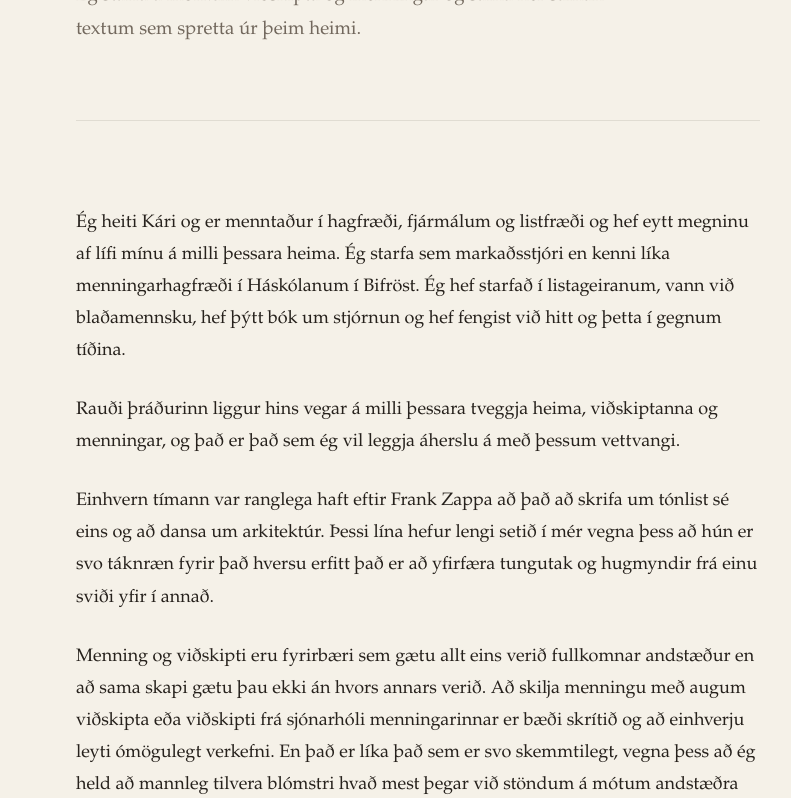
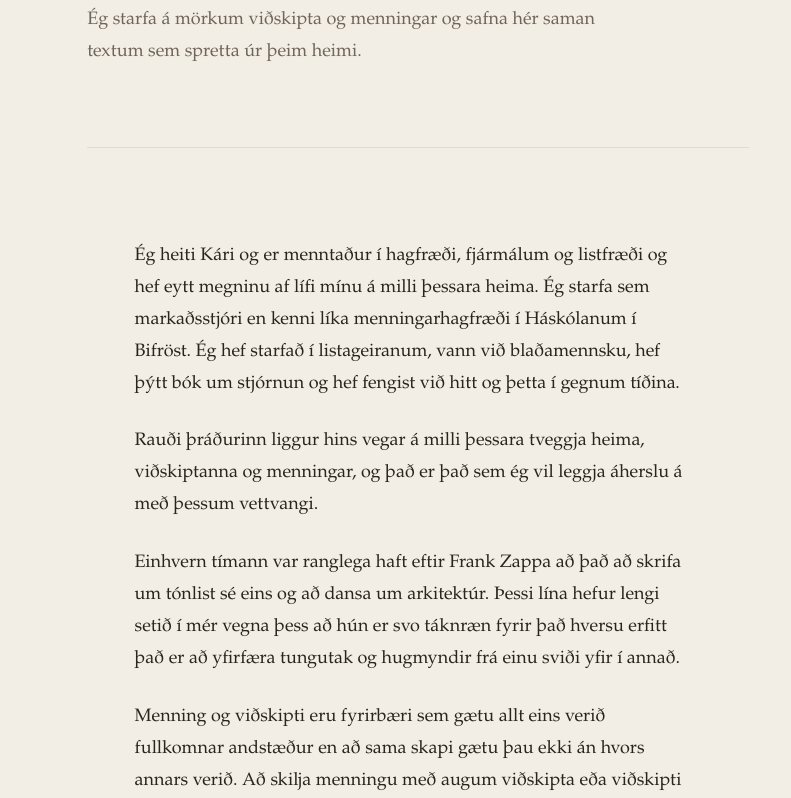
Before and after one commit to karifinns/karifinns.github.io, an Astro site: page /about in a window 1280 px wide. Shown: the part 324-1122 px from the top of the page, without its empty margins (222-1013 px from the left). Built offline with nearby package versions, Linux system fonts and the light colour scheme; Astro itself is replaced by a stand-in of ours.

Commit message:
Refine editorial design and content

```diff
--- a/src/components/GlobalStyles.astro
+++ b/src/components/GlobalStyles.astro
@@ -1,15 +1,15 @@
 <style is:global>
   :root {
-    --bg: #f5f1e8;
+    --bg: #f3eee5;
     --surface: #ece6da;
-    --text: #26211c;
-    --muted: #72685d;
-    --soft: #8d8275;
-    --line: rgba(38, 33, 28, 0.1);
-    --line-strong: rgba(38, 33, 28, 0.16);
-    --code-bg: rgba(38, 33, 28, 0.04);
-    --max-width: 38rem;
-    --wide-width: 43rem;
+    --text: #2a241f;
+    --muted: #6f655a;
+    --soft: #93887b;
+    --line: rgba(42, 36, 31, 0.095);
+    --line-strong: rgba(42, 36, 31, 0.155);
+    --code-bg: rgba(42, 36, 31, 0.035);
+    --max-width: 36.75rem;
+    --wide-width: 41.5rem;
     --body-font: "Source Serif 4", "Iowan Old Style", "Palatino Linotype", "URW Palladio L",
       Georgia, serif;
     --display-font: "Baskerville", "Libre Baskerville", "Iowan Old Style", "Times New Roman",
@@ -55,7 +55,7 @@
 
   .page-shell {
     min-height: 100vh;
-    padding: 2.4rem 1.35rem 5.5rem;
+    padding: 2.7rem 1.35rem 6.2rem;
   }
 
   .page-header,
@@ -65,16 +65,16 @@
   }
 
   .page-header {
-    margin-bottom: 4rem;
+    margin-bottom: 4.5rem;
   }
 
   .site-nav {
     display: flex;
     flex-wrap: wrap;
-    gap: 0.7rem 1rem;
+    gap: 0.62rem 0.95rem;
     font-family: var(--ui-font);
-    font-size: 0.74rem;
-    letter-spacing: 0.08em;
+    font-size: 0.71rem;
+    letter-spacing: 0.095em;
     text-transform: uppercase;
   }
 
@@ -106,16 +106,16 @@
   }
 
   h1 {
-    font-size: clamp(2.7rem, 8vw, 4.9rem);
+    font-size: clamp(3rem, 9vw, 5.45rem);
   }
 
   h2 {
-    font-size: clamp(1.55rem, 4vw, 2.15rem);
-    margin-top: 4.4rem;
+    font-size: clamp(1.58rem, 4vw, 2.05rem);
+    margin-top: 4.7rem;
   }
 
   h3 {
-    font-size: 1.26rem;
+    font-size: 1.22rem;
     margin-top: 2rem;
   }
 
@@ -124,7 +124,7 @@
   ol,
   pre,
   blockquote {
-    margin: 0 0 1.5rem;
+    margin: 0 0 1.58rem;
   }
 
   ul,
@@ -182,8 +182,8 @@
   }
 
   .intro {
-    margin-bottom: 4.8rem;
-    padding-bottom: 2.6rem;
+    margin-bottom: 5.1rem;
+    padding-bottom: 2.8rem;
     border-bottom: 1px solid var(--line);
   }
 
@@ -199,8 +199,8 @@
 
   .lede {
     color: var(--muted);
-    font-size: 1.04rem;
-    max-width: 31rem;
+    font-size: 1rem;
+    max-width: 29rem;
   }
 
   .section-links,
@@ -232,7 +232,7 @@
 
   .writing-list li {
     border-top: 1px solid var(--line);
-    padding: 1.2rem 0 1.3rem;
+    padding: 1.3rem 0 1.45rem;
   }
 
   .writing-list li:last-child {
@@ -249,7 +249,7 @@
 
   .writing-title h2,
   .writing-title h3 {
-    font-size: 1.22rem;
+    font-size: 1.28rem;
     margin: 0;
     line-height: 1.18;
   }
@@ -257,11 +257,11 @@
   .writing-list time {
     flex: 0 0 auto;
     font-family: var(--ui-font);
-    font-size: 0.72rem;
-    letter-spacing: 0.08em;
+    font-size: 0.66rem;
+    letter-spacing: 0.1em;
     text-transform: uppercase;
     color: var(--soft);
-    padding-top: 0.18rem;
+    padding-top: 0.24rem;
   }
 
   .writing-list p {
@@ -285,46 +285,47 @@
   }
 
   .writing-list-home li {
-    padding: 1.45rem 0 1.5rem;
+    padding: 1.6rem 0 1.7rem;
   }
 
   .writing-list-home .writing-title h3 {
-    font-size: 1.34rem;
+    font-size: 1.48rem;
   }
 
   .site-title {
-    margin-bottom: 1.1rem;
+    margin-bottom: 1.35rem;
     max-width: 16rem;
   }
 
   .site-tagline {
-    font-family: var(--display-font);
-    font-size: 0.98rem;
+    font-family: var(--body-font);
+    font-size: 0.84rem;
     font-style: italic;
     color: var(--soft);
     margin-bottom: 0;
     max-width: 19rem;
+    letter-spacing: 0.01em;
   }
 
   .intro-home {
-    margin-bottom: 6rem;
-    padding-bottom: 3.2rem;
+    margin-bottom: 7.1rem;
+    padding-bottom: 3.8rem;
   }
 
   .home-writing {
-    margin-bottom: 5.5rem;
+    margin-bottom: 6.4rem;
   }
 
   .home-writing h2 {
     margin-top: 0;
-    margin-bottom: 1.4rem;
+    margin-bottom: 1.75rem;
   }
 
   .home-navline {
     width: min(100%, var(--max-width));
     margin-left: auto;
     margin-right: auto;
-    padding-top: 1.1rem;
+    padding-top: 1.35rem;
     border-top: 1px solid var(--line);
   }
 
@@ -335,8 +336,8 @@
 
   .home-navline .section-links a {
     font-family: var(--ui-font);
-    font-size: 0.82rem;
-    letter-spacing: 0.03em;
+    font-size: 0.78rem;
+    letter-spacing: 0.04em;
     color: var(--soft);
   }
 
@@ -346,31 +347,31 @@
   }
 
   .prose-header {
-    margin-bottom: 3rem;
-    padding-bottom: 1.9rem;
+    margin-bottom: 3.3rem;
+    padding-bottom: 2.2rem;
     border-bottom: 1px solid var(--line);
   }
 
   .prose-header h1 {
-    font-size: clamp(2.45rem, 7vw, 4rem);
-    margin-bottom: 0.9rem;
-    max-width: 34rem;
+    font-size: clamp(2.75rem, 7vw, 4.25rem);
+    margin-bottom: 1rem;
+    max-width: 31rem;
   }
 
   .prose-meta {
     display: flex;
     flex-wrap: wrap;
-    gap: 0.45rem 0.9rem;
+    gap: 0.45rem 0.8rem;
     font-family: var(--ui-font);
-    font-size: 0.7rem;
-    letter-spacing: 0.09em;
+    font-size: 0.64rem;
+    letter-spacing: 0.12em;
     text-transform: uppercase;
     color: var(--soft);
   }
 
   .prose {
-    font-size: clamp(1.08rem, 1rem + 0.2vw, 1.18rem);
-    line-height: 1.92;
+    font-size: clamp(1.08rem, 1rem + 0.18vw, 1.15rem);
+    line-height: 1.95;
     position: relative;
   }
 
@@ -379,26 +380,30 @@
   .prose ol,
   .prose blockquote,
   .prose pre {
-    max-width: 34rem;
+    max-width: 31.5rem;
+  }
+
+  .prose p {
+    margin-bottom: 1.72rem;
   }
 
   .prose > p:first-of-type {
-    font-size: 1.13em;
+    font-size: 1.08em;
     color: color-mix(in srgb, var(--text) 88%, var(--muted));
   }
 
   .prose h2,
   .prose h3 {
-    margin-top: 3.2rem;
-    margin-bottom: 1rem;
+    margin-top: 3.55rem;
+    margin-bottom: 1.1rem;
   }
 
   .prose h2 {
-    font-size: clamp(1.55rem, 3vw, 1.9rem);
+    font-size: clamp(1.48rem, 3vw, 1.82rem);
   }
 
   .prose h3 {
-    font-size: 1.3rem;
+    font-size: 1.22rem;
   }
 
   .prose a {
@@ -423,10 +428,10 @@
   }
 
   .prose .footnotes {
-    margin-top: 4rem;
-    padding-top: 1.6rem;
+    margin-top: 4.4rem;
+    padding-top: 1.8rem;
     border-top: 1px solid var(--line);
-    font-size: 0.94rem;
+    font-size: 0.88rem;
     color: var(--muted);
   }
 
@@ -474,8 +479,8 @@
       left: 0;
       width: 100%;
       font-family: var(--ui-font);
-      font-size: 0.8rem;
-      line-height: 1.55;
+      font-size: 0.76rem;
+      line-height: 1.58;
       color: var(--muted);
       padding-top: 0.1rem;
       border-top: 1px solid var(--line);
@@ -496,10 +501,51 @@
 
     .sidenote-number {
       display: inline-block;
-      min-width: 1.25rem;
-      margin-right: 0.35rem;
+      min-width: 1.1rem;
+      margin-right: 0.28rem;
       color: var(--soft);
     }
+  }
+
+  .project-list,
+  .about-copy {
+    width: min(100%, 31.5rem);
+    margin-left: auto;
+    margin-right: auto;
+  }
+
+  .project-entry {
+    padding: 1.35rem 0 1.45rem;
+    border-top: 1px solid var(--line);
+  }
+
+  .project-entry:last-child {
+    border-bottom: 1px solid var(--line);
+  }
+
+  .project-entry h2 {
+    margin: 0 0 0.45rem;
+    font-size: 1.28rem;
+  }
+
+  .project-entry h2 a {
+    text-decoration: none;
+  }
+
+  .project-entry h2 a:hover,
+  .project-entry h2 a:focus-visible {
+    color: var(--muted);
+  }
+
+  .project-entry p {
+    margin: 0;
+    max-width: 29rem;
+    color: var(--muted);
+  }
+
+  .about-copy p {
+    margin-bottom: 1.42rem;
+    max-width: 31rem;
   }
 
   .simple-list {
@@ -551,5 +597,10 @@
     .writing-list-home li {
       padding: 1.05rem 0 1.15rem;
     }
+
+    .project-list,
+    .about-copy {
+      width: 100%;
+    }
   }
 </style>
--- a/src/pages/about.astro
+++ b/src/pages/about.astro
@@ -15,6 +15,7 @@
     </p>
   </section>
 
+  <div class="about-copy">
     <p>
       Ég heiti Kári og er menntaður í hagfræði, fjármálum og listfræði og hef eytt megninu af lífi
       mínu á milli þessara heima. Ég starfa sem markaðsstjóri en kenni líka menningarhagfræði í
@@ -23,14 +24,14 @@
     </p>
 
     <p>
-    Rauði þráðurinn liggur hins vegar á milli þessara tveggja heima, viðskiptanna og menningar, og
-    það er það sem ég vil leggja áherslu á með þessum vettvangi.
+      Rauði þráðurinn liggur hins vegar á milli þessara tveggja heima, viðskiptanna og menningar,
+      og það er það sem ég vil leggja áherslu á með þessum vettvangi.
     </p>
 
     <p>
       Einhvern tímann var ranglega haft eftir Frank Zappa að það að skrifa um tónlist sé eins og að
-    dansa um arkitektúr. Þessi lína hefur lengi setið í mér vegna þess að hún er svo táknræn fyrir
-    það hversu erfitt það er að yfirfæra tungutak og hugmyndir frá einu sviði yfir í annað.
+      dansa um arkitektúr. Þessi lína hefur lengi setið í mér vegna þess að hún er svo táknræn
+      fyrir það hversu erfitt það er að yfirfæra tungutak og hugmyndir frá einu sviði yfir í annað.
     </p>
 
     <p>
@@ -40,4 +41,5 @@
       verkefni. En það er líka það sem er svo skemmtilegt, vegna þess að ég held að mannleg tilvera
       blómstri hvað mest þegar við stöndum á mótum andstæðra afla.
     </p>
+  </div>
 </MainLayout>
```
Also changed, not shown: src/content/writing/thekking-lifstidar.md (+2 -2 lines), src/content/writing/vid-erum-i-sjonraenum-bransa.md (+2 -2 lines), src/pages/projects.astro (+29 -17 lines). Lines whose indentation alone changed are shown as unchanged.
